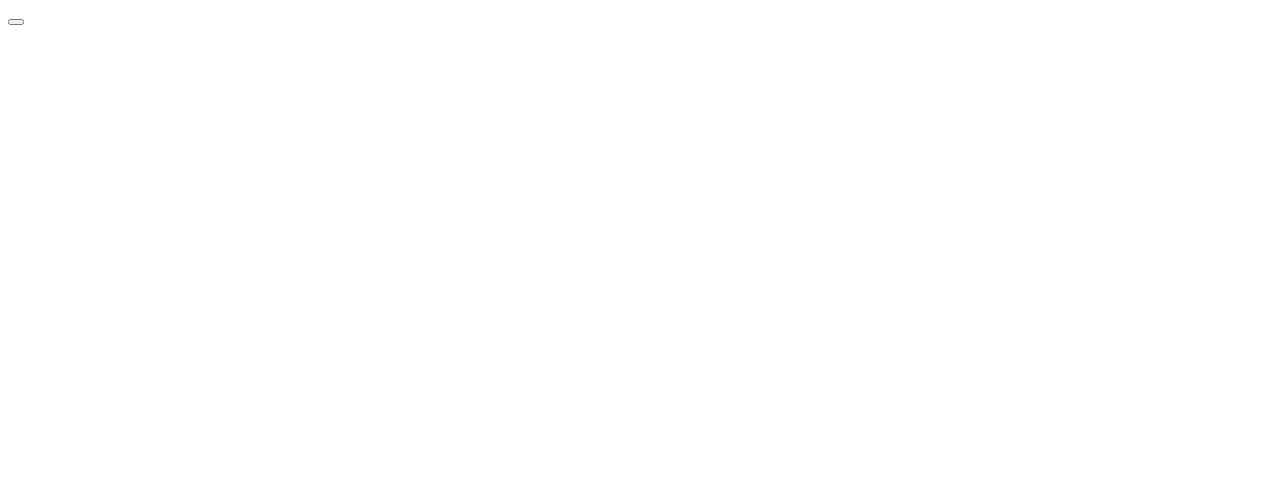
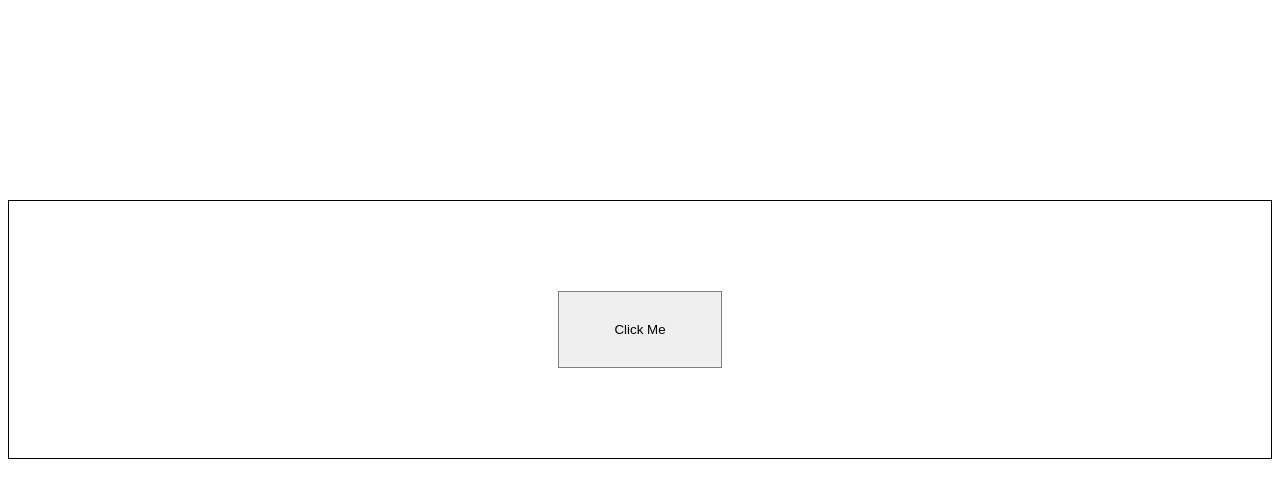
Before and after one commit to manthansharadbire/buttons, a plain HTML site: page index.html in a window 1280 px wide. Drawn offline with Linux system fonts and the light colour scheme.

Commit message:
raw button design created

```diff
--- a/index.html
+++ b/index.html
@@ -8,7 +8,7 @@
 </head>
 <body>
     <div class="btn-container">
-        <button class="btn"></button>
+        <button class="btn">Click Me</button>
     </div>
 </body>
 </html>
--- a/styles.css
+++ b/styles.css
@@ -0,0 +1,17 @@
+.btn-container{
+    border: 1px solid black;
+    margin: 200px auto;
+}
+
+.btn{
+    padding: 30px 55px;
+    margin: 90px auto;
+    justify-content: center;
+    display: block;
+    border: 1px solid grey;
+}
+
+.btn:hover{
+    cursor: pointer;
+    border-radius: 10px;
+}
```
